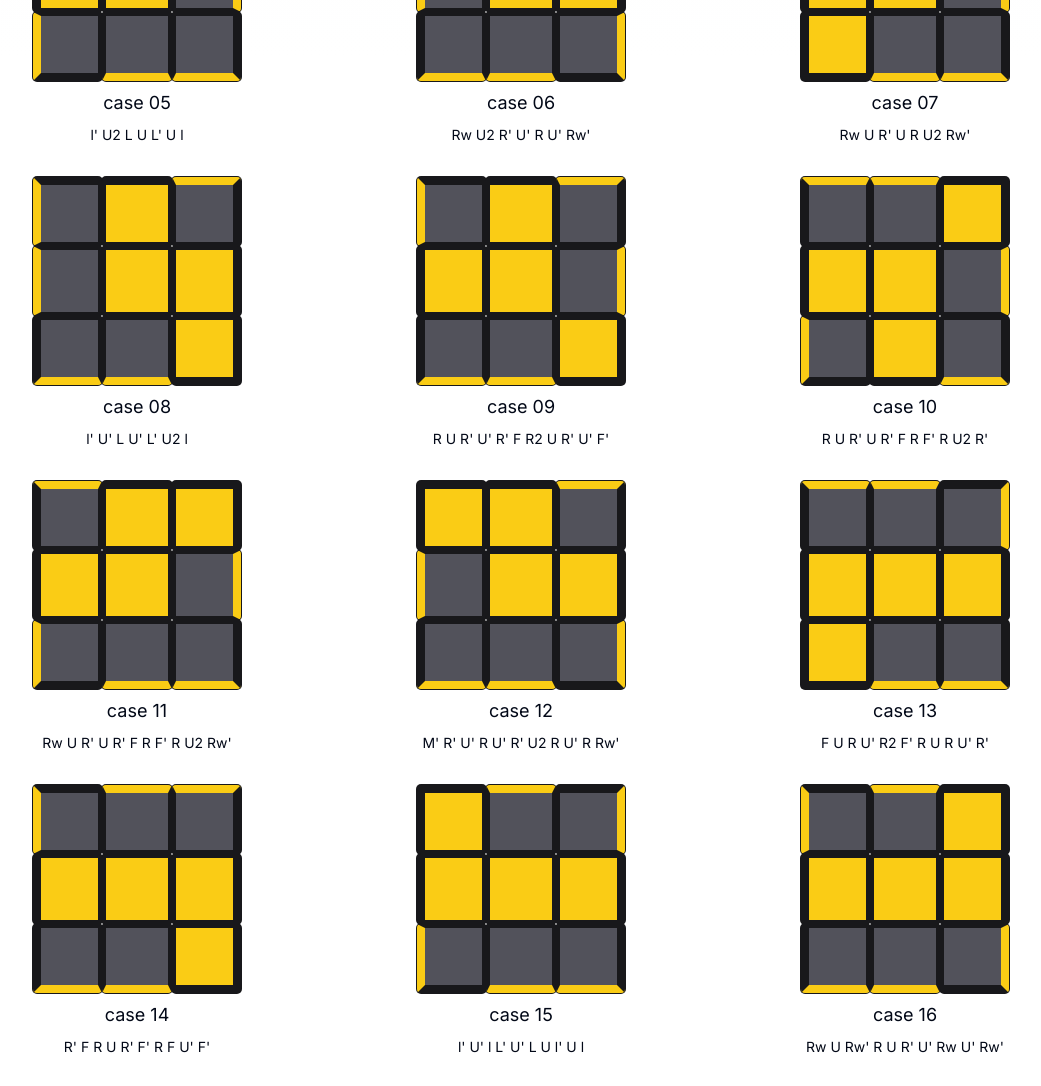
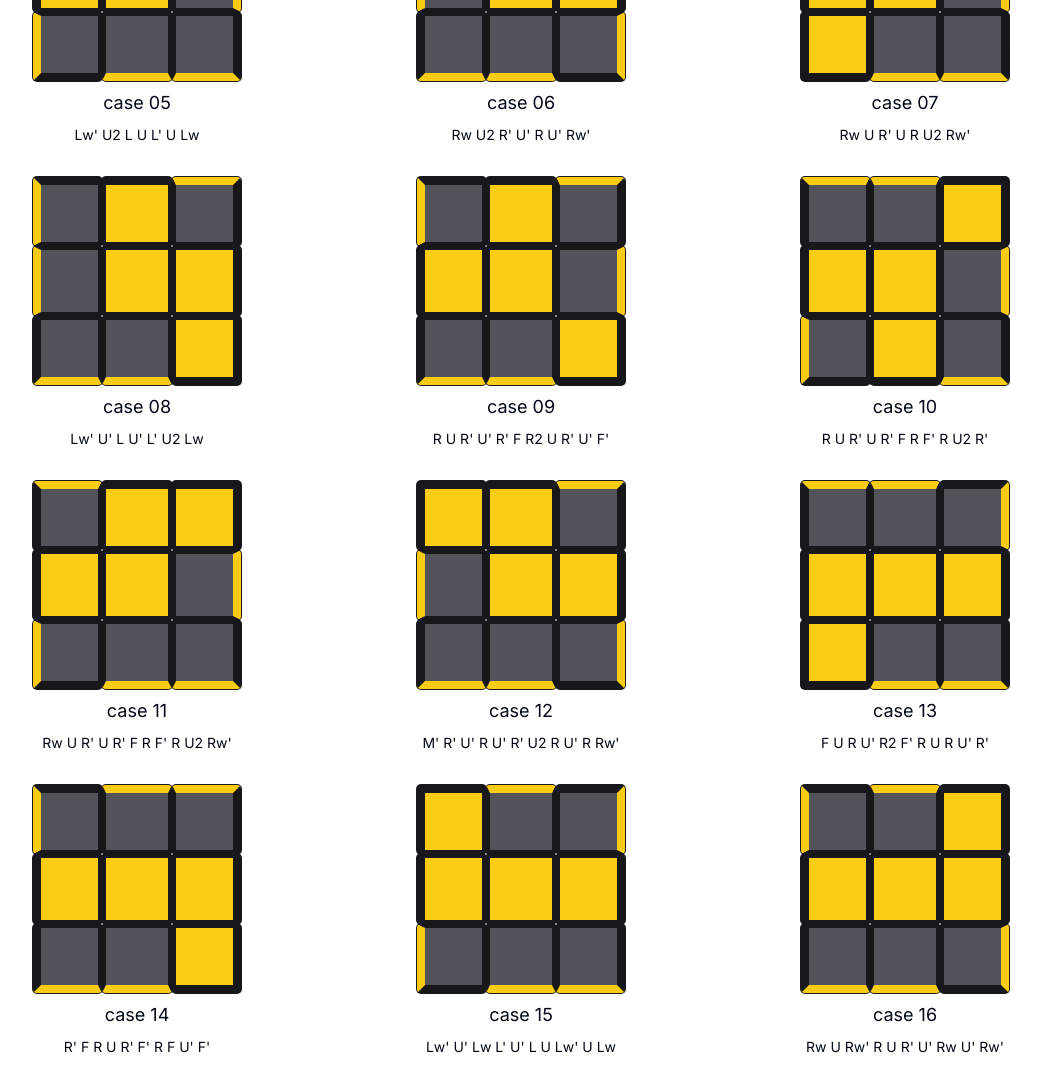
Before and after one commit to ValdineiJunior/cube-lessons, a Next.js app: page /en/orientationLastLayer in a window 1280 px wide. Shown: the part 740-1826 px from the top of the page, without its empty margins (119-1160 px from the left). Built offline with nearby package versions, Linux system fonts and the light colour scheme.

Commit message:
feat: update move notations to use Lw notation for consistency in last layer cases

```diff
--- a/src/data/cubeCasesOrientationLastLayer.ts
+++ b/src/data/cubeCasesOrientationLastLayer.ts
@@ -135,7 +135,7 @@ export const cubeCasesOrientationLastLayer: CubeInfo2D[] = [
         bottomBorder: "yellow",
       },
     ],
-    moves: "l' U2 L U L' U l",
+    moves: "Lw' U2 L U L' U Lw",
   },
   {
     name: "case 06",
@@ -237,7 +237,7 @@ export const cubeCasesOrientationLastLayer: CubeInfo2D[] = [
         centerColor: "yellow",
       },
     ],
-    moves: "l' U' L U' L' U2 l",
+    moves: "Lw' U' L U' L' U2 Lw",
   },
   {
     name: "case 09",
@@ -475,7 +475,7 @@ export const cubeCasesOrientationLastLayer: CubeInfo2D[] = [
         bottomBorder: "yellow",
       },
     ],
-    moves: "l' U' l L' U' L U l' U l",
+    moves: "Lw' U' Lw L' U' L U Lw' U Lw",
   },
   {
     name: "case 16",
@@ -1767,7 +1767,7 @@ export const cubeCasesOrientationLastLayer: CubeInfo2D[] = [
         bottomBorder: "yellow",
       },
     ],
-    moves: "l' U2 L U L' U' L U L' U l",
+    moves: "Lw' U2 L U L' U' L U L' U Lw",
   },
   {
     name: "case 54",
```
